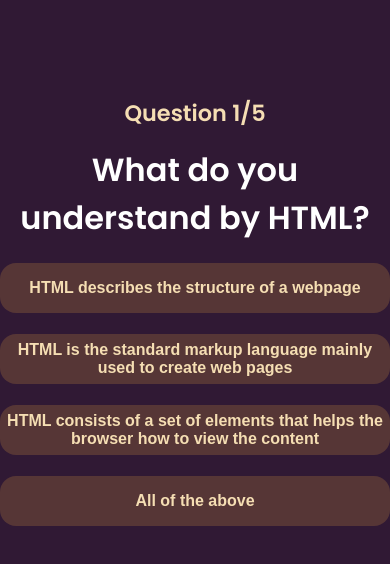
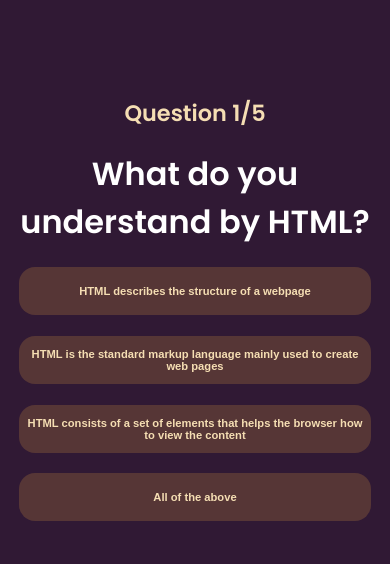
Before and after one commit to killshotxd/React-Modern-QuizzApp, a React (Create React App) app: page /QuizHTML in a window 390 px wide. Shown: the top 564 px of the page. Built offline with nearby package versions, Linux system fonts and the light colour scheme.

Commit message:
fixed responsiveness

```diff
--- a/src/pages/QuizHTML.css
+++ b/src/pages/QuizHTML.css
@@ -33,12 +33,12 @@ button {
   background: #563636;
   border: none;
   border-radius: 1rem;
-  height: 5rem;
   cursor: pointer;
   font-weight: bold;
   color: wheat;
   font-size: 1rem;
-  width: -webkit-fill-available;
+  height: 3rem;
+  width: 30rem;
 }
 
 button:hover {
@@ -62,8 +62,22 @@ button:hover {
   text-decoration: none;
 }
 
+@media screen and (max-width: 490px) {
+  button {
+    width: 28rem;
+    height: 3rem;
+  }
+}
+
+@media screen and (max-width: 447px) {
+  button {
+    font-size: 0.7rem;
+    width: 22rem;
+  }
+}
+
 @media screen and (max-width: 390px) {
   .score-section {
-    font-size: 1rem;
+    font-size: 0.7rem;
   }
 }
```
